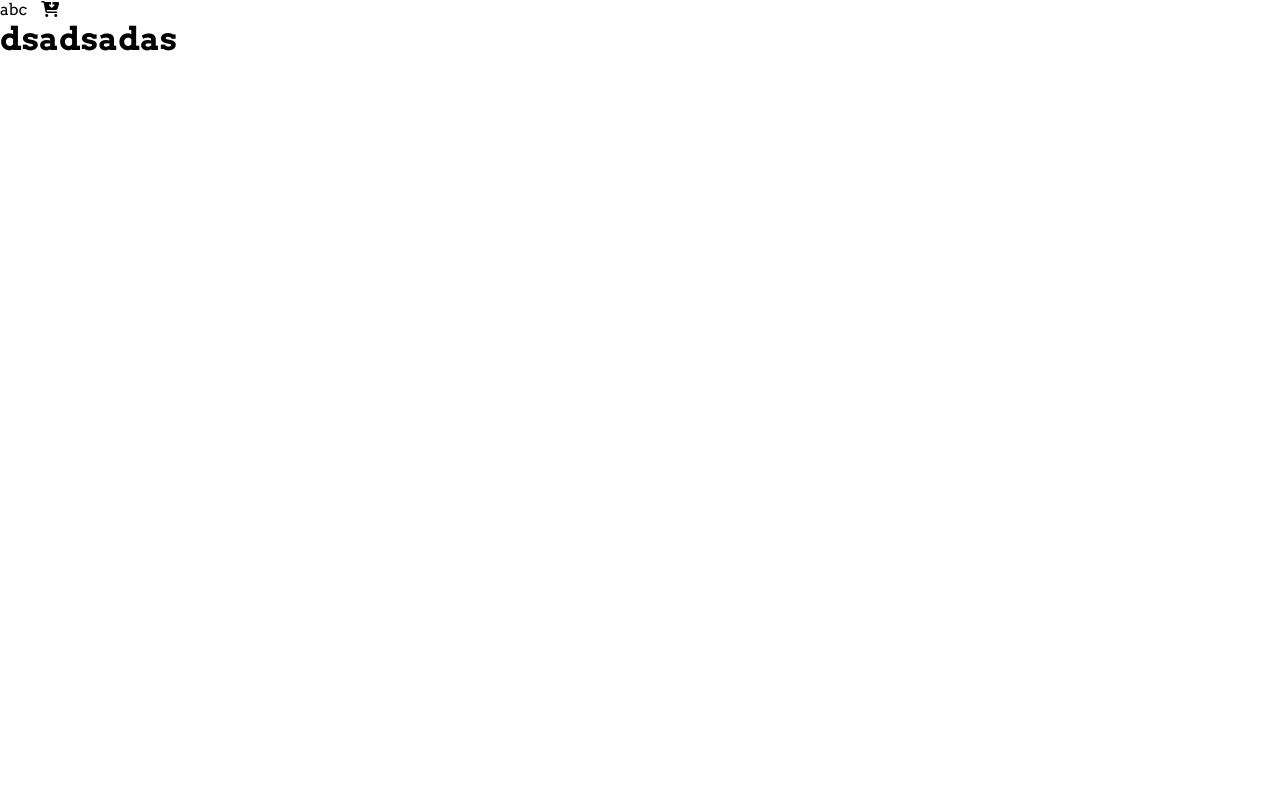
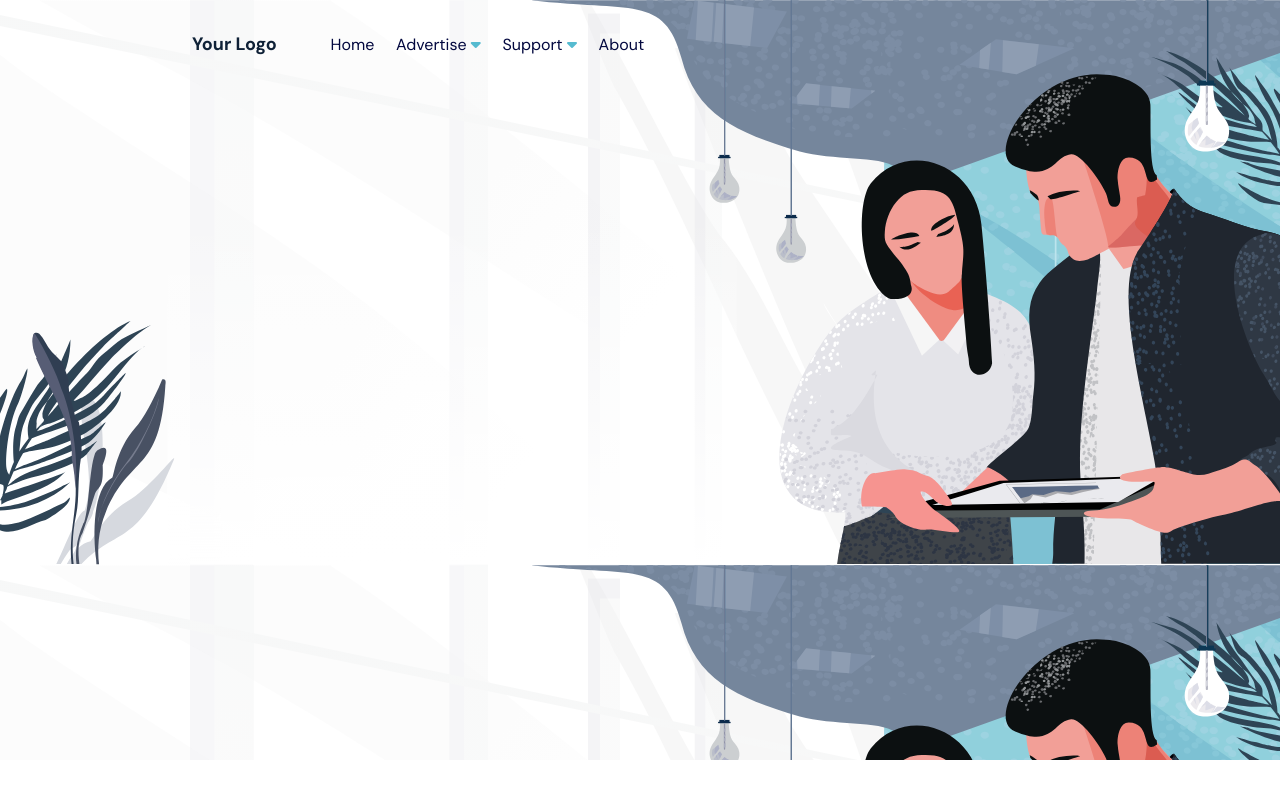
Before and after one commit to dino9611/jc21-fe, a plain HTML site: page design/index.html in a window 1280 px wide. Drawn offline with Linux system fonts and the light colour scheme.

Commit message:
day sesi 2

```diff
--- a/design/index.css
+++ b/design/index.css
@@ -1,5 +1,81 @@
 * {
-  font-family: 'Arvo', serif;
+  font-family: 'DM Sans', 'Arvo', serif;
   margin: 0;
   padding: 0;
 }
+
+:root {
+  /* font-size: 30px; */
+  --text-logo-color: #0f2137;
+  --text-primary-color: #02073e;
+  --background-primary-color: #56bbd0;
+  --text-secondary-color: #fff;
+}
+
+.container {
+  padding: 0px 15%;
+}
+
+.bg-1 {
+  background-color: cadetblue;
+}
+
+.bg-2 {
+  background-color: rgb(144, 160, 95);
+}
+
+.bg-3 {
+  background-color: rgb(160, 95, 139);
+}
+
+.bg-4 {
+  background-color: rgb(160, 95, 104);
+}
+
+.bg-primary {
+  background-color: var(--background-primary-color);
+}
+
+.icon-primary {
+  color: var(--background-primary-color);
+}
+
+/* header start */
+.header {
+  padding-top: 4vh;
+  padding-bottom: 2vh;
+
+  display: flex;
+}
+.menu-header {
+  display: flex;
+  list-style-type: none;
+  justify-content: space-between;
+  width: 35%;
+  text-transform: capitalize;
+  padding-top: 2px;
+  color: var(--text-primary-color);
+}
+
+.logo {
+  font-size: 18px;
+  margin-right: 6%;
+  text-transform: capitalize;
+  font-weight: 600;
+  color: var(--text-logo-color);
+}
+
+/* header end */
+
+/* illu start */
+.illu {
+  background-image: url(./assets/bg.svg);
+  height: 95vh;
+  background-size: contain;
+  position: absolute;
+  z-index: -1;
+  top: 0;
+  right: 0;
+  left: 0;
+}
+/* illu end */
--- a/design/index.html
+++ b/design/index.html
@@ -12,15 +12,37 @@
     <link rel="preconnect" href="https://fonts.googleapis.com" />
     <link rel="preconnect" href="https://fonts.gstatic.com" crossorigin />
     <link
-      href="https://fonts.googleapis.com/css2?family=Arvo:ital,wght@0,400;0,700;1,400;1,700&display=swap"
+      href="https://fonts.googleapis.com/css2?family=Arvo:ital,wght@0,400;0,700;1,400;1,700&family=DM+Sans:ital,wght@0,400;0,500;0,700;1,400;1,500;1,700&display=swap"
       rel="stylesheet"
     />
     <link rel="stylesheet" href="index.css" />
   </head>
   <body>
-    <div>
-      abc &nbsp;&nbsp; <span><i class="fa-solid fa-cart-arrow-down"></i></span>
+    <!-- header start -->
+
+    <div class="container header">
+      <div class="logo">Your logo</div>
+      <ul class="menu-header">
+        <li>home</li>
+        <li>
+          advertise
+          <span class="icon-primary"
+            ><i class="fa-solid fa-caret-down"></i
+          ></span>
+        </li>
+        <li>
+          support
+          <span class="icon-primary"
+            ><i class="fa-solid fa-caret-down"></i
+          ></span>
+        </li>
+        <li>about</li>
+      </ul>
     </div>
-    <h1>dsadsadas</h1>
+    <!-- header end -->
+    <!-- illustration start-->
+    <div class="illu"></div>
+
+    <!-- illustration end -->
   </body>
 </html>
```
Also changed, not shown: design/assets/bg.svg (added).
